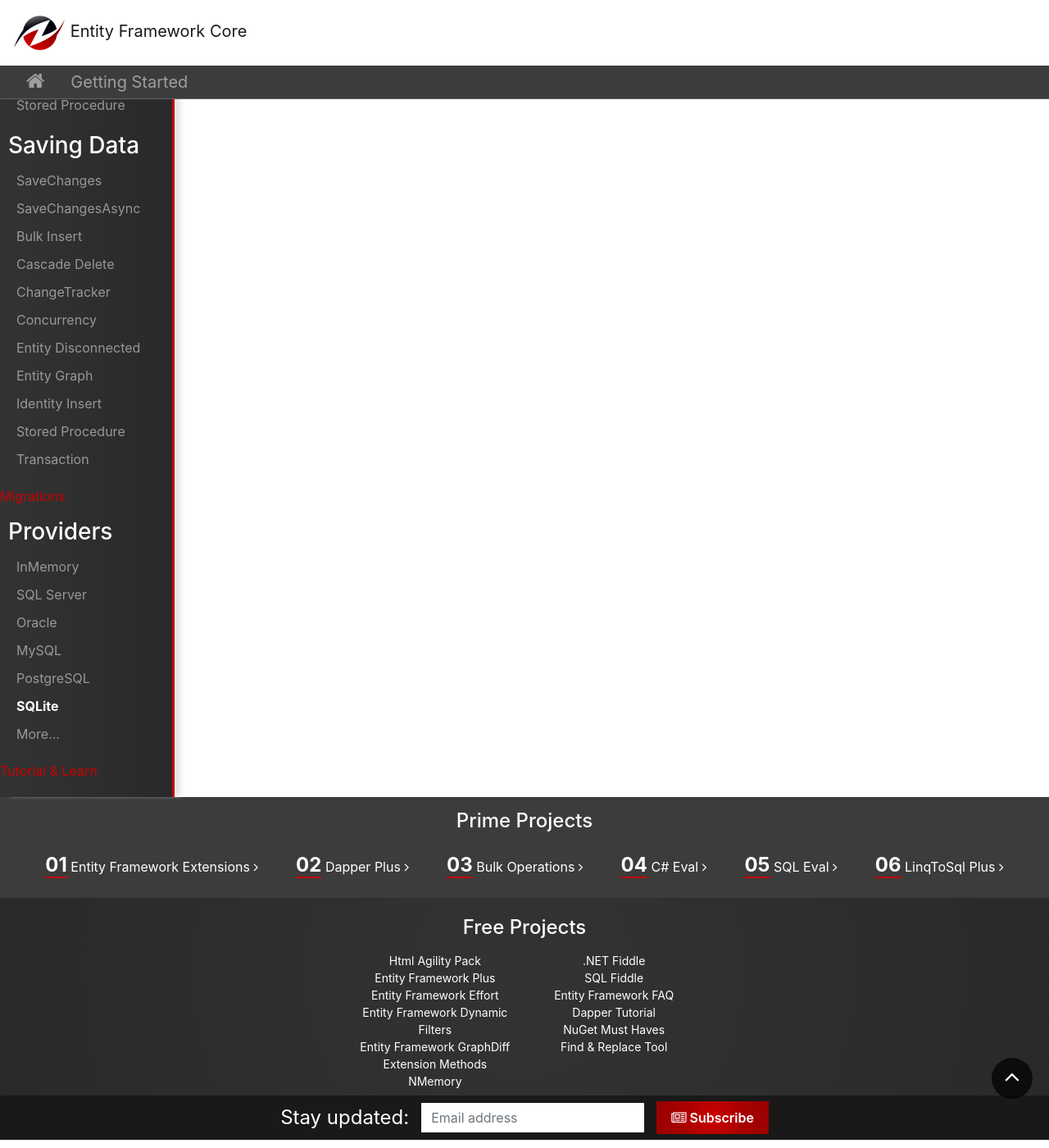
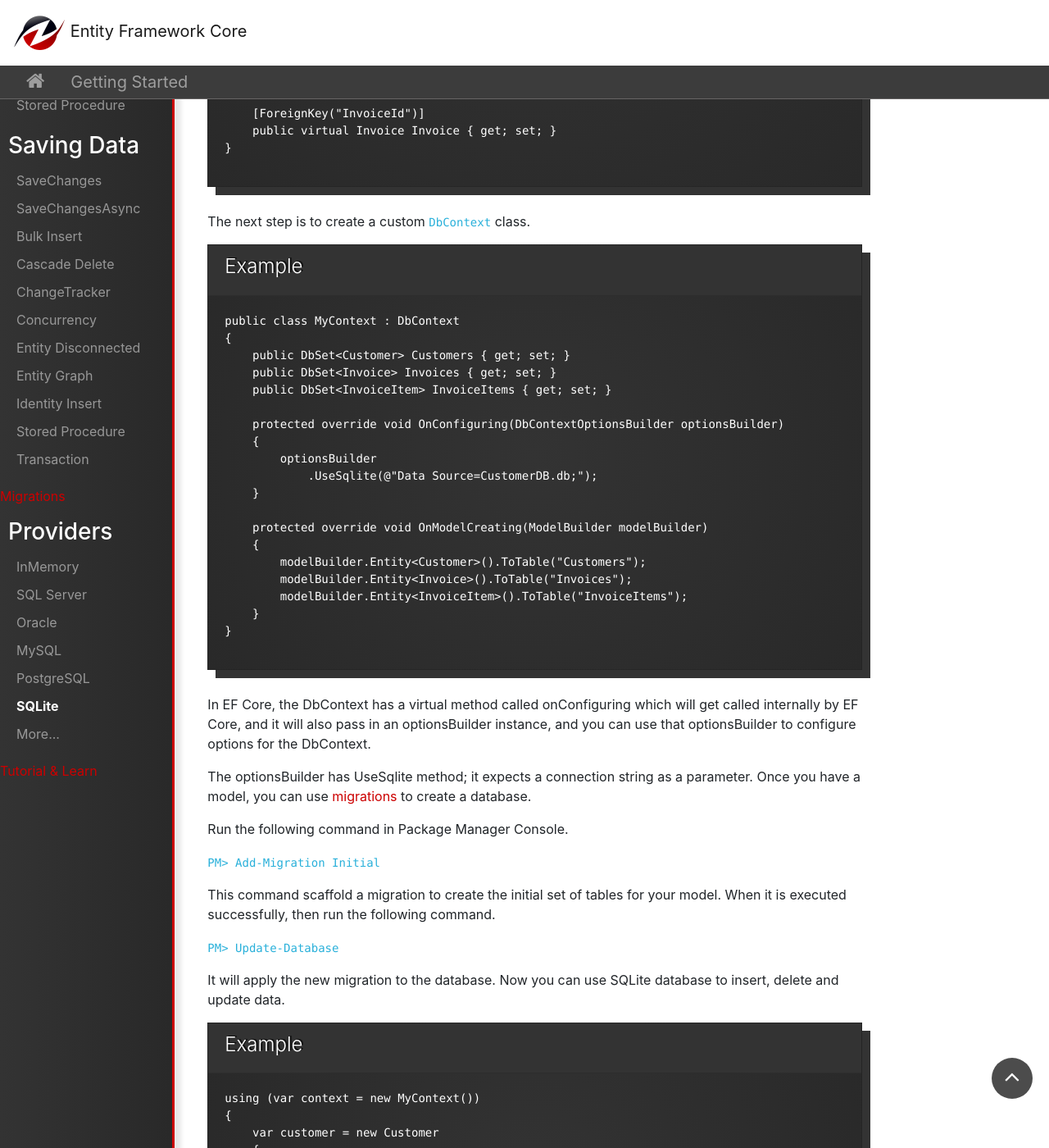
Before and after one commit to zzzprojects/EntityFrameworkCore, a Jekyll site: the page built from docs/pages/getting-started/providers/sqlite.md, in a window 1280 px wide and 1400 px high, scrolled down 963 px. Shown: the whole window at 82% size. Built offline with Jekyll 4.4.1, drawn with Linux system fonts in a browser that asks for light colours; nearby versions of some CDN libraries; some of the changed text lies outside the part shown.

Commit message:
Added SQLite article

```diff
--- a/docs/pages/getting-started/providers/sqlite.md
+++ b/docs/pages/getting-started/providers/sqlite.md
@@ -1,3 +1,121 @@
 ---
 permalink: providers-sqlite
 ---
+
+`Microsoft.EntityFrameworkCore.Sqlite` database provider allows Entity Framework Core to be used with to be used with SQLite. The provider is maintained as part of the [Entity Framework Core](https://github.com/aspnet/EntityFrameworkCore) Project.
+
+#### How to Use SQLite Provider
+
+To use SQLite database provider, the first step is to install [Microsoft.EntityFrameworkCore.Sqlite](https://www.nuget.org/packages/Microsoft.EntityFrameworkCore.Sqlite/) NuGet package. Let's consider a simple model which contains three entities.
+
+{% include template-example.html %}
+{% highlight csharp %}
+
+public class Customer
+{
+    public int CustomerId { get; set; }
+    public string FirstName { get; set; }
+    public string LastName { get; set; }
+    public string Address { get; set; }
+    public virtual List<Invoice> Invoices { get; set; }
+}
+
+public class Invoice
+{
+    public int Id { get; set; }
+    public DateTime Date { get; set; }
+
+    public int CustomerId { get; set; }
+
+    [ForeignKey("CustomerId")]
+    public virtual Customer Customer { get; set; }
+    public virtual List<InvoiceItem> Items { get; set; }
+}
+
+public class InvoiceItem
+{
+    public int InvoiceItemId { get; set; }
+    public int InvoiceId { get; set; }
+    public string Code { get; set; }
+
+    [ForeignKey("InvoiceId")]
+    public virtual Invoice Invoice { get; set; }
+}
+
+{% endhighlight %}
+
+The next step is to create a custom `DbContext` class.
+
+{% include template-example.html %}
+{% highlight csharp %}
+
+public class MyContext : DbContext
+{
+    public DbSet<Customer> Customers { get; set; }
+    public DbSet<Invoice> Invoices { get; set; }
+    public DbSet<InvoiceItem> InvoiceItems { get; set; }
+
+    protected override void OnConfiguring(DbContextOptionsBuilder optionsBuilder)
+    {
+        optionsBuilder
+            .UseSqlite(@"Data Source=CustomerDB.db;");
+    }
+
+    protected override void OnModelCreating(ModelBuilder modelBuilder)
+    {
+        modelBuilder.Entity<Customer>().ToTable("Customers");
+        modelBuilder.Entity<Invoice>().ToTable("Invoices");
+        modelBuilder.Entity<InvoiceItem>().ToTable("InvoiceItems");
+    }
+}
+
+{% endhighlight %}
+
+In EF Core, the DbContext has a virtual method called onConfiguring which will get called internally by EF Core, and it will also pass in an optionsBuilder instance, and you can use that optionsBuilder to configure options for the DbContext.
+
+The optionsBuilder has UseSqlite method; it expects a connection string as a parameter. Once you have a model, you can use [migrations](/migrations) to create a database.
+
+Run the following command in Package Manager Console.
+
+`PM> Add-Migration Initial`
+
+This command scaffold a migration to create the initial set of tables for your model. When it is executed successfully, then run the following command.
+
+`PM> Update-Database`
+
+It will apply the new migration to the database. Now you can use SQLite database to insert, delete and update data.
+
+{% include template-example.html %}
+{% highlight csharp %}
+
+using (var context = new MyContext())
+{
+    var customer = new Customer
+    {
+        CustomerId = 1,
+        FirstName = "Elizabeth",
+        LastName = "Lincoln",
+        Address = "23 Tsawassen Blvd."
+    };
+
+    context.Customers.Add(customer);
+    context.SaveChanges();
+}
+
+{% endhighlight %}
+
+## Limitations
+
+The SQLite provider has some migrations limitations, and mostly these limitations are not EF Core specific but underlying SQLite database engine.
+
+ - The SQLite provider does not support schemas and Sequences.
+ - The SQLite database engine does not support the following schema operations that are supported by the majority of other relational databases.
+   - AddForeignKey
+   - AddPrimaryKey
+   - AddUniqueConstraint
+   - AlterColumn
+   - DropColumn
+   - DropForeignKey
+   - DropPrimaryKey
+   - DropUniqueConstrain
+   - RenameColumn
```
Also changed, not shown: docs/pages/getting-started/providers/sql-server.md (+1 -1 lines).
